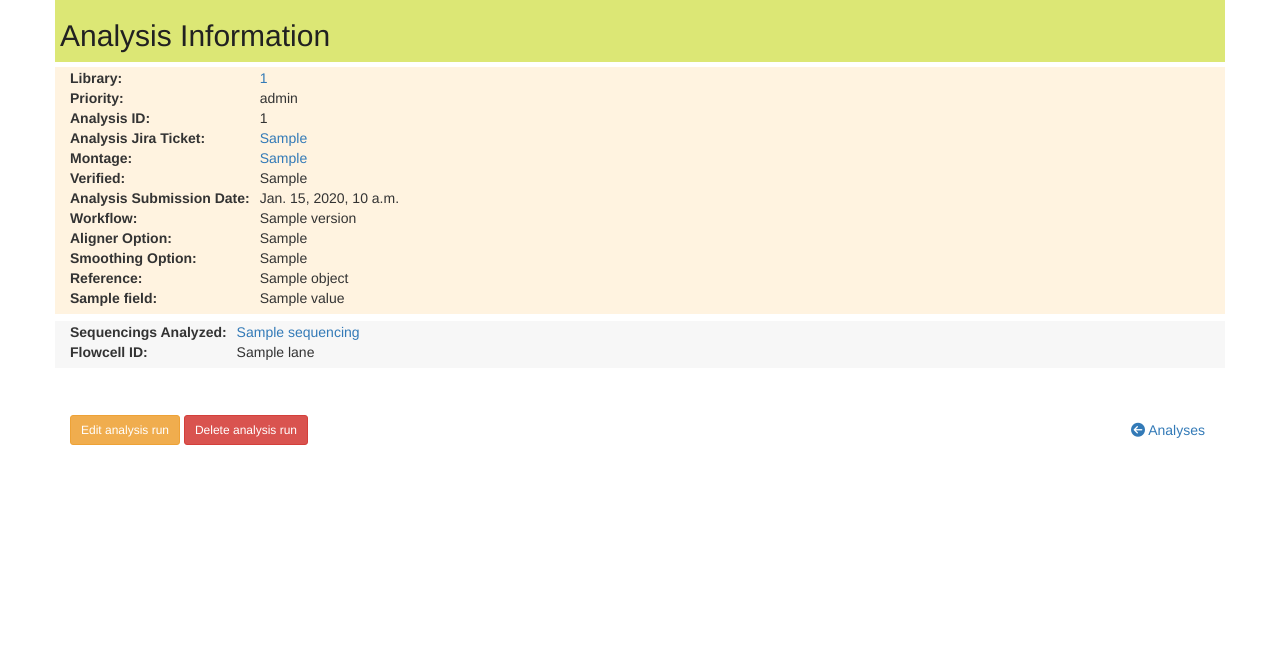
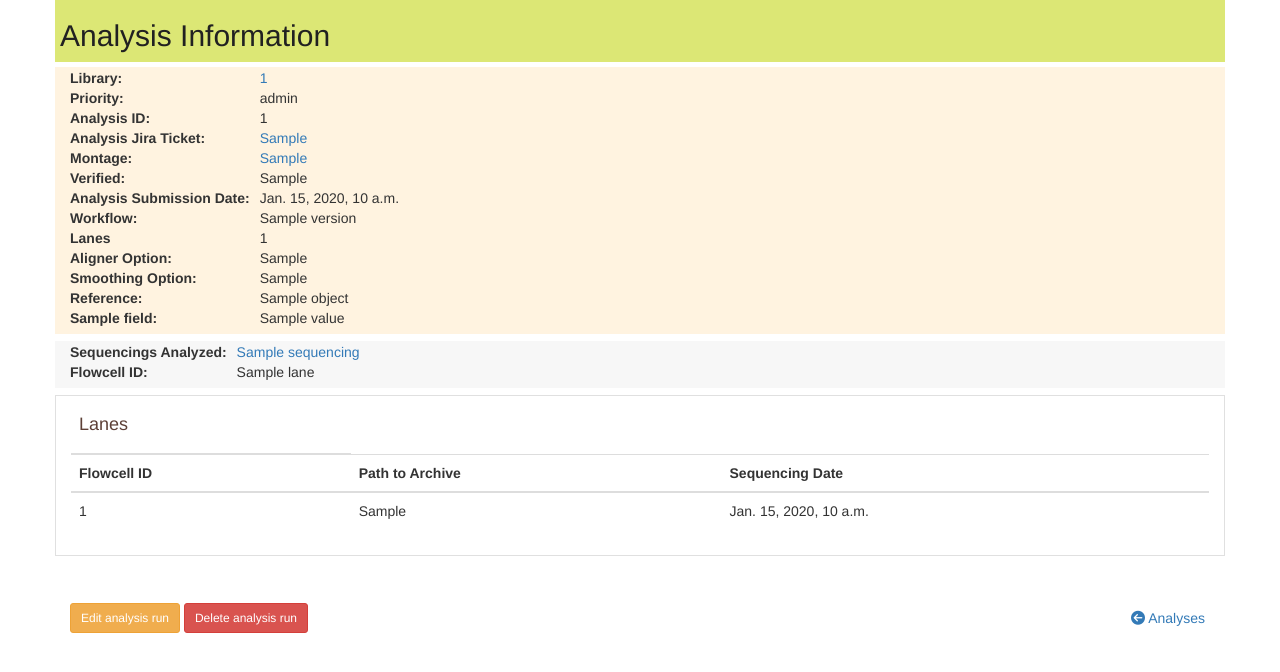
Before and after one commit to molonc/colossus, a Django app: template sisyphus/templates/sisyphus/dlpanalysisinformation_detail.html in a window 1280 px wide. Shown: the part 113-785 px from the top of the page. Run offline with Django 3.2, Linux system fonts and the light colour scheme; the template is opened without the code that fills it: most values are stand-ins (such as "Sample title", 1, 10 or a date in 2020); some libraries are stand-ins or nearby versions.

Commit message:
minor: lanes field for analysis (#27)

```diff
--- a/api/serializers.py
+++ b/api/serializers.py
@@ -218,6 +218,7 @@ class AnalysisInformationSerializer(serializers.ModelSerializer):
             'analysis_run',
             'aligner',
             'smoothing',
+            'lanes',
         )
 
     def create(self, validated_data):
@@ -251,6 +252,7 @@ class AnalysisInformationCreateSerializer(serializers.ModelSerializer):
             'analysis_run',
             'aligner',
             'smoothing',
+            'lanes',
         )
 
     def create(self, validated_data):
--- a/core/templates/core/index.html
+++ b/core/templates/core/index.html
@@ -60,7 +60,7 @@
                     </td>
                 </tr>
                 <tr>
-                    <td><a href="{% url 'sisyphus:analysisinformation_list' %}">Job Queue</a> <i class="counter">{{ analysisinformation_size }}</i></td>
+                    <td><a href="{% url 'sisyphus:analysisinformation_list' %}">Analyses</a> <i class="counter">{{ analysisinformation_size }}</i></td>
                     <td>
                         <p style="float: right;">
                             <a href="{% url 'sisyphus:analysisinformation_create_choose_library' %}"><i class="fa fa-plus" aria-hidden="true" style="color: green;"></i> Add</a>
--- a/sisyphus/models.py
+++ b/sisyphus/models.py
@@ -246,7 +246,7 @@ class DlpAnalysisInformation(AbstractAnalysisInformation):
         on_delete=models.CASCADE,
     )
 
-    lanes = models.ManyToManyField(DlpLane)
+    lanes = models.ManyToManyField(DlpLane, blank=True)
 
 
 class PbalAnalysisInformation(AbstractAnalysisInformation):
--- a/sisyphus/templates/sisyphus/dlpanalysisinformation_detail.html
+++ b/sisyphus/templates/sisyphus/dlpanalysisinformation_detail.html
@@ -41,6 +41,10 @@
             <td id="tdid">{{ object.version }}</td>
         </tr>
         <tr>
+            <th id="thid">Lanes</th>
+            <td id="tdid">{{ object.lanes.all.count }}</td>
+        </tr>
+        <tr>
             <th id="thid">Aligner Option:</th>
             <td id="tdid">{{ object.get_aligner_display }}</td>
         </tr>
@@ -77,6 +81,35 @@
             </tr>
         </table>
     </div>
+ <div class="container detail-bordered-container">
+    <table class="table">
+            {% if object.lanes.all %}
+                <thead>
+                    <tr>
+                        <th><h4>Lanes</h4></th>
+                    </tr>
+                    <tr>
+                        <th>Flowcell ID</th>
+                        <th>Path to Archive</th>
+                        <th>Sequencing Date</th>
+                    </tr>
+                </thead>
+                <tbody>
+                    {% for lane in object.lanes.all %}
+                        <tr>
+                            <td>{{ lane.flow_cell_id }}</td>
+                            <td>{{ lane.path_to_archive }}</td>
+                            <td>{{ lane.sequencing_date }}</td>
+                        </tr>
+                    {% endfor %}
+                </tbody>
+            {% else %}
+                <tr><h5><i class="text-warning">There is no lane for this analysis</i></h5></tr>
+            {% endif %}
+
+        </table>
+ </div>
+
     <br/>
     <br/>
     <div class="container">
```
Also changed, not shown: sisyphus/migrations/0024_auto_20190219_1545.py (added).
